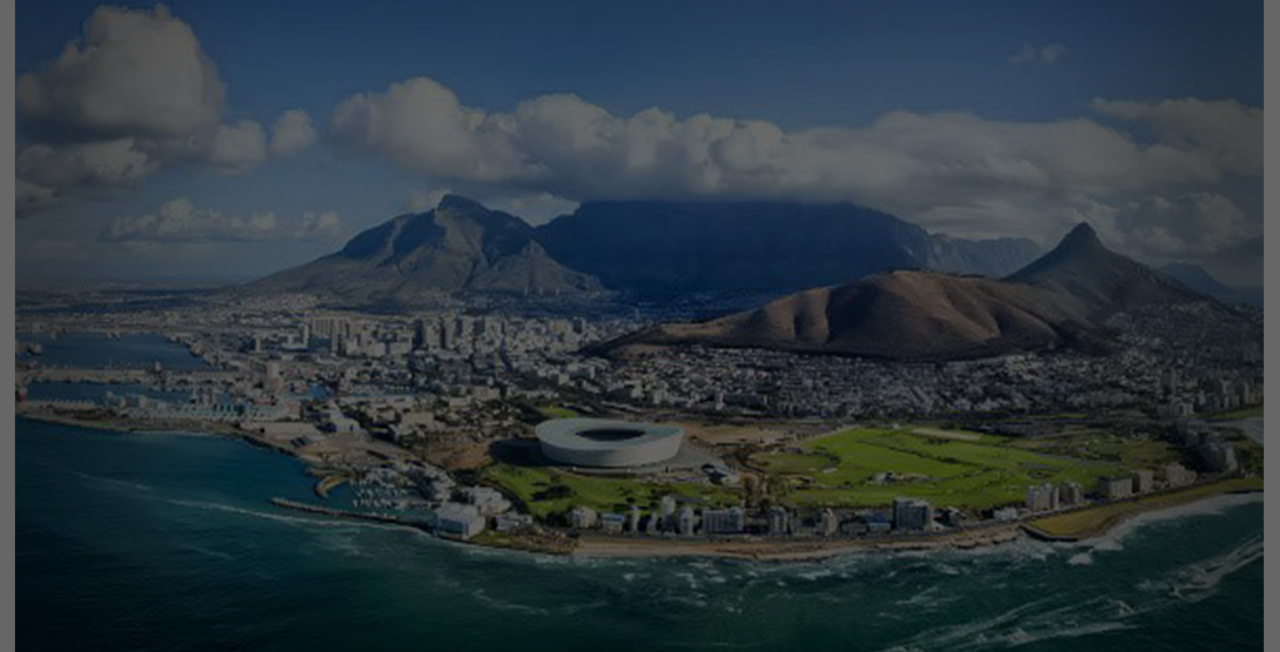
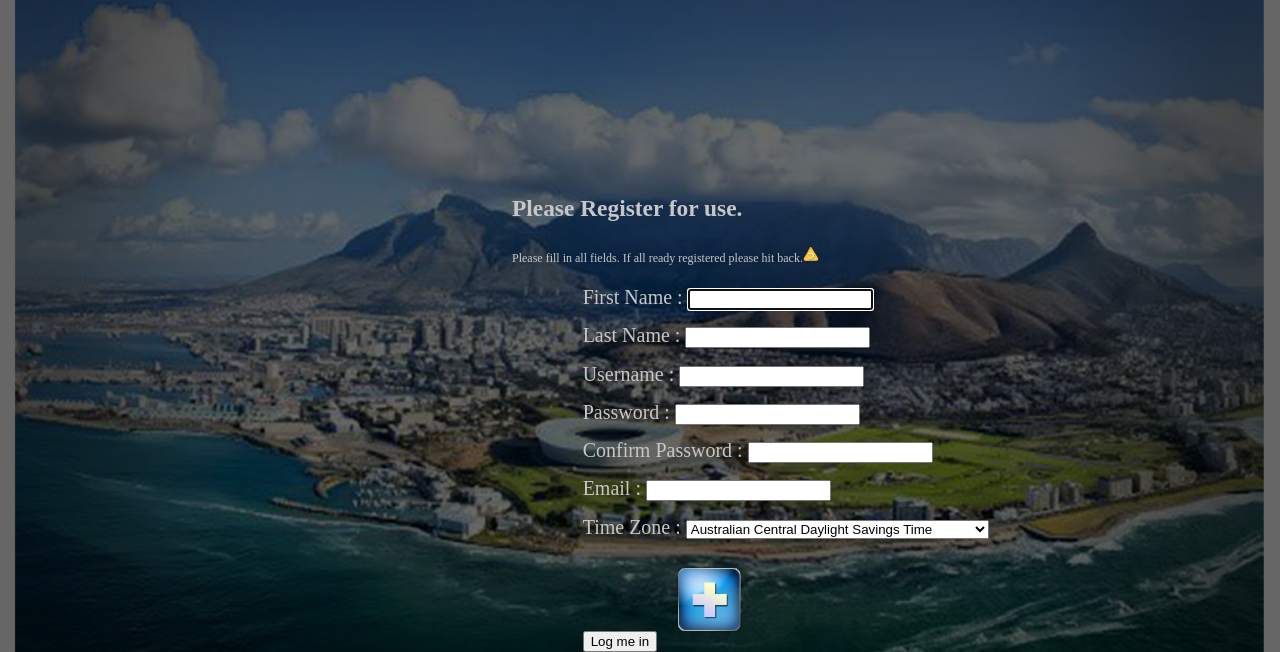
Before and after one commit to Heather-Burt/CPU-website, a PHP site: page /registration.html in a window 1280 px wide. Shown: the part 148-800 px from the top of the page. Run offline with PHP 8.4, Linux system fonts and the light colour scheme; a stand-in replaces the project's code that opens the database connection.

Commit message:
worked on  registration form
Finished working on change password page and forget password
registration and login

```diff
--- a/pages/registration.html
+++ b/pages/registration.html
@@ -6,10 +6,247 @@
 		<link rel="stylesheet" type="text/css" href="../links/styles/styles.css" />
 
 		<title>
-
+			Registration page
 		</title>
 	</head>
 	<body>
-
+		<div class="main">
+			<h3 id="registhead">Please Register for use.</h3>
+			<p class="small">Please fill in all fields. If all ready registered please hit back.<img id="registrationLogin" src="../pictures/buttons/btnBACK.png" /></p>
+			</p>
+			<form id="register" method="post" action="">
+				<ul>
+				<div id="step1">
+					<li>
+						<label for="fname">First Name : </label>
+						<input type="text" maxlength="30" required autofocus name="fname" />
+					</li>
+					<li>
+						<label for="lname">Last Name : </label>
+						<input type="text" maxlength="30" required name="lname" />
+					</li>
+					<li>
+						<label for="usn">Username : </lable>
+						<input type="text" maxlength="30" required name="username" />
+					</li>
+					<li>
+						<label for="passwd">Password : </label>
+						<input type="password" maxlength ="30" required name="password" />
+					</li>
+					<li>
+						<label for="conpasswd">Confirm Password : </label>
+						<input type="password" id="conpasswd" maxlength="30" required name="conpassword" />
+					</li>
+					<li>
+						<label for="email">Email : </label>
+						<input type="text" id="email" maxlength="88" required name="email" />
+					</li>
+					<li>
+						<label for="tzone">Time Zone : </label>
+						<select>
+							<option name="tzone" value="+10:30">Australian Central Daylight Savings Time</option>
+							<option name="tzone" value="+9:30">Australian Central Standard Time</option>
+							<option name="tzone" value="-05">Acre Time</option>
+							<option name="tzone" value="+08">ASEAN Common Time</option>
+							<option name="tzone" value="-03">Atlantic Daylight Time</option>
+							<option name="tzone" value="+11">Australian Eastern Daylight Savings Time</option>
+							<option name="tzone" value="+10">Australian Eastern Standard Time</option>
+							<option name="tzone" value="+04:30">Afghanistan Time</option>
+							<option name="tzone" value="-08">Alaska Daylight Time</option>
+							<option name="tzone" value="-09">Alaska Standard Time</option>
+							<option name="tzone" value="-03">Amazon Summer Time</option>
+							<option name="tzone" value="+05">Armenia Summer Time</option>
+							<option name="tzone" value="-04">Amazon Time</option>
+							<option name="tzone" value="+04">Armenia Time</option>
+							<option name="tzone" value="-03">Argentina Time</option>
+							<option name="tzone" value="+03">Arabia Standard Time</option>
+							<option name="tzone" value="-04">Atlantic Standard Time</option>
+							<option name="tzone" value="+09">Australian Western Daylight Time</option>
+							<option name="tzone" value="+08">Australian Western Standard Time</option>
+							<option name="tzone" value="-01">Azores Standard Time</option>
+							<option name="tzone" value="+04">Azerbaijan Time</option>
+							<option name="tzone" value="+08">Bruenei Time</option>
+							<option name="tzone" value="+06">British Indian Ocean Time</option>
+							<option name="tzone" value="-12">Baker Island Time</option>
+							<option name="tzone" value="-04">Bolivia Time</option>
+							<option name="tzone" value="-02">Brasilia Summer Time</option>
+							<option name="tzone" value="-03">Brasilia Time</option>
+							<option name="tzone" value="+06">Bangladesh Standard Time</option>
+							<option name="tzone" value="+01">British Summer Time</option>
+							<option name="tzone" value="+06">Bhutan Time</option>
+							<option name="tzone" value="+02">Central Africa Time</option>
+							<option name="tzone" value="+06:30">Cocos Island Time</option>
+							<option name="tzone" value="-05">Central Daylight Time</option>
+							<option name="tzone" value="-04">Cuba Daylight Time</option>
+							<option name="tzone" value="+02">Central European Daylight Time</option>
+							<option name="tzone" value="+01">Central European Time</option>
+							<option name="tzone" value="+13:45">Chatham Daylight Time</option>
+							<option name="tzone" value="+12:45">Chatham Standard Time</option>
+							<option name="tzone" value="+08">Choibalsan</option>
+							<option name="tzone" value="+10">Chamorro Standard Time</option>
+							<option name="tzone" value="+10">Chuuk Time</option>
+							<option name="tzone" value="-08">Clipperton Island Standard Time</option>
+							<option name="tzone" value="+08">Central Indonesia Time</option>
+							<option name="tzone" value="-10">Cook Island Time</option>
+							<option name="tzone" value="-03">Chile Summer Time</option>
+							<option name="tzone" value="-04">Chile Standard Time</option>
+							<option name="tzone" value="-04">Colombia Summer Time</option>
+							<option name="tzone" value="-05">Colombia Time</option>
+							<option name="tzone" value="-06">Central Standard Time(North America)</option>
+							<option name="tzone" value="+08">China Standard Time</option>
+							<option name="tzone" value="+09:30">Central Standard Time(Australia)</option>
+							<option name="tzone" value="+10:30">Central Summer Time(Australia)</option>
+							<option name="tzone" value="-05">Cuba Standard Time</option>
+							<option name="tzone" value="+08">China Time</option>
+							<option name="tzone" value="-01">Cape Verde Time</option>
+							<option name="tzone" value="+08:45">Central Western Standard Time(Australia)</option>
+							<option name="tzone" value="+07">Christmas Island Time</option>
+							<option name="tzone" value="+07">Davis Time</option>
+							<option name="tzone" value="+10">Dumont d'Urville Time</option>
+							<option name="tzone" value="-05">Easter Island Standard Summer Time</option>
+							<option name="tzone" value="-06">Easter Island Standard Time</option>
+							<option name="tzone" value="+03">East Africa Time</option>
+							<option name="tzone" value="-04">Eastern Caribbean Time</option>
+							<option name="tzone" value="-05">Ecuador Time</option>
+							<option name="tzone" value="-04">Eastern Daylight Time(North America)</option>
+							<option name="tzone" value="+03">Eastern European Daylight Time</option>
+							<option name="tzone" value="+03">Eastern European Summer Time</option>
+							<option name="tzone" value="+02">Eastern European Time</option>
+							<option name="tzone" value="00">Eastern Greenland Summer Time</option>
+							<option name="tzone" value="-01">Eastern Greenland Time</option>
+							<option name="tzone" value="+09">Eastern Indonesian Time</option>
+							<option name="tzone" value="-05">Eastern Standard Time(North America)</option>
+							<option name="tzone" value="+10">Eastern Standard Time(Australia)</option>
+							<option name="tzone" value="+03">Further-eastern European Time</option>
+							<option name="tzone" value="+12">Fiji Time</opion>
+							<option name="tzone" value="-03">Falkland Island Standard Time</option>
+							<option name="tzone" value="-03">Falkland Island Summer Time</option>
+							<option name="tzone" value="-04">Falkland Island Time</option>
+							<option name="tzone" value="-02">Fernando de Noronha Time</option>
+							<option name="tzone" value="-06">Galapagos Time</option>
+							<option name="tzone" value="-09">Gambier Island</option>
+							<option name="tzone" value="+04">Georgia Standard Time</option>
+							<option name="tzone" value="-03">French Guiana Time</option>
+							<option name="tzone" value="+12">Gilbert Island Time</option>
+							<option name="tzone" value="-09">Gambier Island Time</option>
+							<option name="tzone" value="00">Greenwich Mean Time</option>
+							<option name="tzone" value="-02">South Georgia and the South Sandwich Islands</option>
+							<option name="tzone" value="+04">Gulf Standard Time</option>
+							<option name="tzone" value="-04">Guyana Time</option>
+							<option name="tzone" value="-09">Hawaii-Aleutian Daylight Time</option>
+							<option name="tzone" value="+02">Heure Avanc&eacute;e d'Europe Centrale</option>
+							<option name="tzone" value="-10">Hawaii-Aleutian Standard Time</option>
+							<option name="tzone" value="+08">Hong Kong Time</option>
+							<option name="tzone" value="+05">Heard and McDonald Island Time</option>
+							<option name="tzone" value="+07">Khovd Time</option>
+							<option name="tzone" value="-10">Hawaii Standard Time</option>
+							<option name="tzone" value="+07">Indochina Time</option>
+							<option name="tzone" value="+03">Israel Daylight Time</option>
+							<option name="tzone" value="+03">Indian Ocean Time</option>
+							<option name="tzone" value="+4:30">Iran Daylight Time</option>
+							<option name="tzone" value="+08">Irkutsk Time</option>
+							<option name="tzone" value="+3:30">Iran Standard Time</option>
+							<option name="tzone" value="+5:30">Indian Standard Time</option>
+							<option name="tzone" value="+01">Irish Standard Time</option>
+							<option name="tzone" value="+02">Israel Standard Time</option>
+							<option name="tzone" value="+09">Japan Standard Time</option>
+							<option name="tzone" value="+06">Kyrgyzstan Time</option>
+							<option name="tzone" value="+11">Kosrae Time</option>
+							<option name="tzone" value="+07">Krasnoyarsk Time</option>
+							<option name="tzone" value="+09">Korea Standard Time</option>
+							<option name="tzone" value="+10:30">Lord Howe Standard Time</option>
+							<option name="tzone" value="+11">Lord Howe Summer Time</option>
+							<option name="tzone" value="+14">Line Islands Time</option>
+							<option name="tzone" value="+12">Magadan Time</option>
+							<option name="tzone" value="-9:30">Marquesas Islands Time</option>
+							<option name="tzone" value="+05">Mawson Station Time</option>
+							<option name="tzone" value="-06">Mountain Daylight Time(North America)</option>
+							<option name="tzone" value="+01">Middle European Time</option>
+							<option name="tzone" value="+02">Middle European Saving Time</option>
+							<option name="tzone" value="+12">Marshall Islands</option>
+							<option name="tzone" value="+11">Macquarie Island Station Time</option>
+							<option name="tzone" value="-09:30">Marquesas Islands Time</option>
+							<option name="tzone" value="+06:30">Myanmar Time</option>
+							<option name="tzone" value="+03">Moscow Time</option>
+							<option name="tzone" value="+08">Malaysia Standard Time</option>
+							<option name="tzone" value="-07">Mountain Standard Time(North America)</option>
+							<option name="tzone" value="+06:30">Myanmar Standard Time</option>
+							<option name="tzone" value="+04">Mauritius Time</option>
+							<option name="tzone" value="+05">Maldives Time</option>
+							<option name="tzone" value="+08">Malaysia Time</option>
+							<option name="tzone" value="+11">New Caledonia Time</option>
+							<option name="tzone" value="-02:30">Newfoundland Daylight Time</option>
+							<option name="tzone" value="+11:30">Norfolk Time</option>
+							<option name="tzone" value="+05:45">Nepal Time</option>
+							<option name="tzone" value="-03:30">Newfoundland Standard Time</option>
+							<option name="tzone" value="-11">Niue Time</option>
+							<option name="tzone" value="+13">New Zealand Daylight Time</option>
+							<option name="tzone" value="+12">New Zealand Standard Time</option>
+							<option name="tzone" value="+06">Omsk Time</option>
+							<option name="tzone" value="+05">Oral Time</option>
+							<option name="tzone" value="-07">Pacific Daylight Time(North America)</option>
+							<option name="tzone" value="-05">Peru Time</option>
+							<option name="tzone" value="+12">Kamchatka Time</option>
+							<option name="tzone" value="+10">Papua New Guinea Time</option>
+							<option name="tzone" value="+13">Phoenix Island Time</option>
+							<option name="tzone" value="+05">Pakistan Standard Time</option>
+							<option name="tzone" value="-02">Saint Pierre and Miquelon Daylight Time</option>
+							<option name="tzone" value="-03">Saint Pierre and Miquelon Standard Time</option>
+							<option name="tzone" value="+11">Pohnpei Standard Time</option>
+							<option name="tzone" value="-08">Pacific Standard Time(North America)</option>
+							<option name="tzone" value="+08">Philippine Standard Time</option>
+							<option name="tzone" value="-03">Paraguay Summer Time(South America)</option>
+							<option name="tzone" value="-04">Paraguay Time(South America)</option>
+							<option name="tzone" value="+04">R&eacute;union Time</option>
+							<option name="tzone" value="-03">Rothera Research Station Time</option>
+							<option name="tzone" value="+11">Sakhalin Island Time</option>
+							<option name="tzone" value="+04">Samara Time</option>
+							<option name="tzone" value="+02">South African Standard Time</option>
+							<option name="tzone" value="+11">Solomon Islands Time</option>
+							<option name="tzone" value="+04">Seychelles Time</option>
+							<option name="tzone" value="+08">Singapore Time</option>
+							<option name="tzone" value="+5:30">Sri Lanka Time</option>
+							<option name="tzone" value="+11">Srednekolymsk Time</option>
+							<option name="tzone" value="-03">Suriname Time</option>
+							<option name="tzone" value="-11">Samoa Standard Time</option>
+							<option name="tzone" value="+08">Singapore Standard Time</option>
+							<option name="tzone" value="+03">Showa Station Time</option>
+							<option name="tzone" value="-10">Tahiti Time</option>
+							<option name="tzone" value="+07">Thailand Standard Time</option>
+							<option name="tzone" value="+05">Indian/Kerguelen</option>
+							<option name="tzone" value="+05">Tajikistan Time</option>
+							<option name="tzone" value="+13">Tokelau Time</option>
+							<option name="tzone" value="+09">Timor Leste Time</option>
+							<option name="tzone" value="+05">Turkmenistan Time</option>
+							<option name="tzone" value="+13">Tonga Time</option>
+							<option name="tzone" value="+12">Tuvalu Time</option>
+							<option name="tzone" value="+08">Ulaanbaatar Time</option>
+							<option name="tzone" value="+02">Kaliningrad Time</option>
+							<option name="tzone" value="-02">Uruguay Summer Time</option>
+							<option name="tzone" value="-03">Uruguay Standard Time</option>
+							<option name="tzone" value="+05">Uzbekistan Time</option>
+							<option name="tzone" value="-04:30">Venezuelan Standard Time</option>
+							<option name="tzone" value="+10">Vladivostok Time</option>
+							<option name="tzone" value="+04">Volgograd Time</option>
+							<option name="tzone" value="+06">Vostok Station Time</option>
+							<option name="tzone" value="+11">Vanuatu Time</option>
+							<option name="tzone" value="+12">Wake Station Time</option>
+							<option name="tzone" value="+02">West Africa Summer Time</option>
+							<option name="tzone" value="+01">West Africa Time</option>
+							<option name="tzone" value="+01">Western European Daylight Time</option>
+							<option name="tzone" value="00">Western European Time</option>
+							<option name="tzone" value="+07">Western Indonesian Time</option>
+							<option name="tzone" value="+08">Western Standard Time</option>
+							<option name="tzone" value="+05">Yekaterinburg Time</option>
+						</select>
+					</li>
+					</div>
+					<li class="buttons">
+						<input type="submit" name="login" value="Log me in" />
+						<input type="image" class="button" name="register" alt="new user registration" src="../pictures/buttons/btnADDNEW.png" onclick="location.href='register.php'" />
+					</li>
+				</ul>
+			</form>
+		</div>
 	</body>
 </html>
```
Also changed, not shown: pages/changePassword.php (added, +94 -0 lines), pages/forgotpassword.php (+85 -2 lines), pages/index.php (added, +54 -0 lines).
